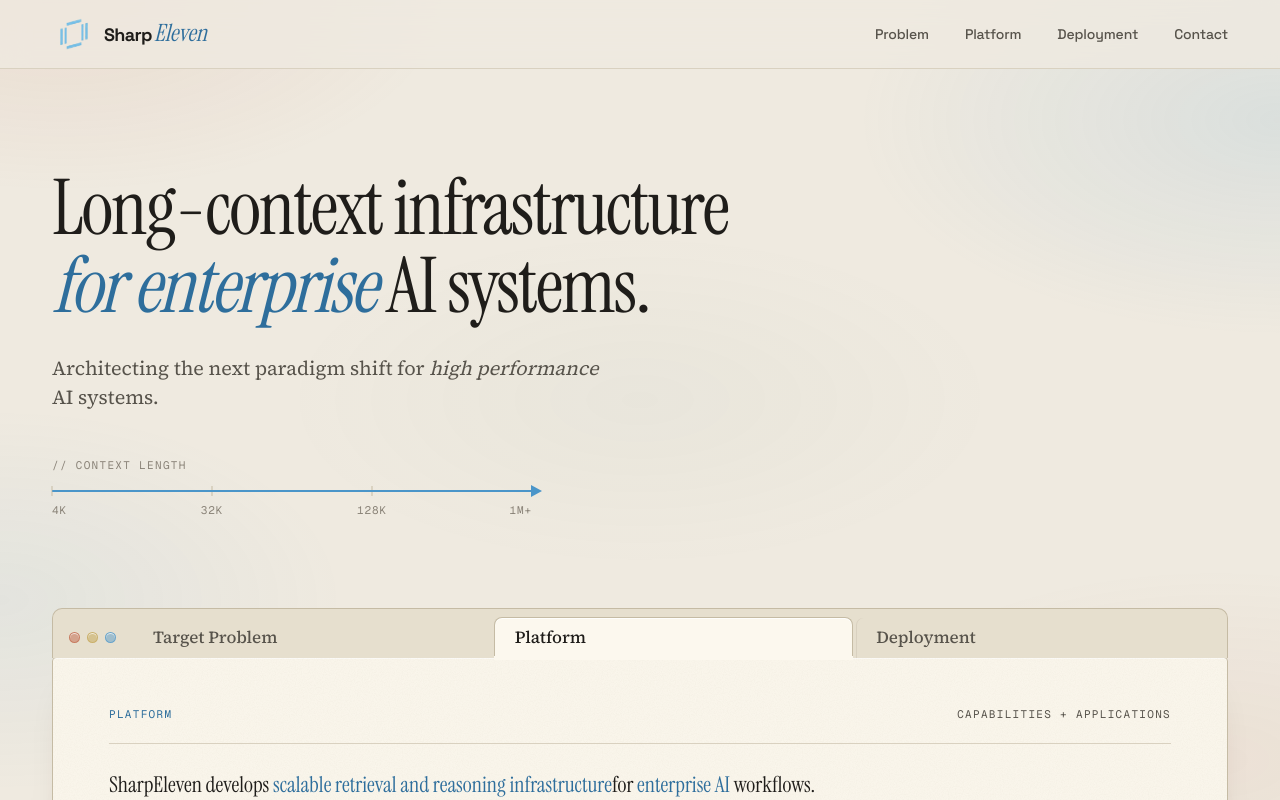
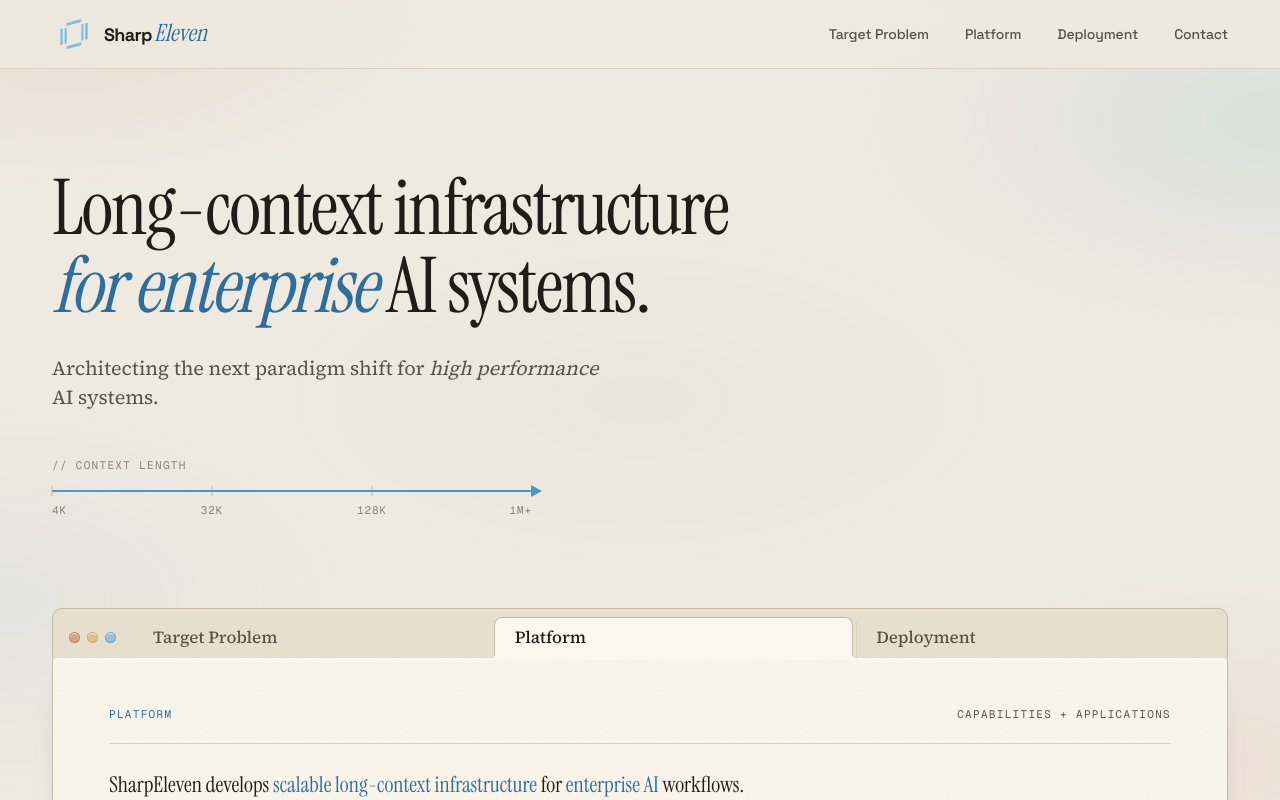
Before and after one commit to JJ-Xie/sharpeleven-website, a Next.js app: page / in a window 1280 px wide. Both pictures are taken after a click on the tab "Platform". Shown: the top 800 px of the page. Built offline with nearby package versions, Linux system fonts and the light colour scheme.

Commit message:
some more minor wording changes

```diff
--- a/components/Briefs.tsx
+++ b/components/Briefs.tsx
@@ -176,7 +176,7 @@ export function Briefs() {
                   <span className="doc-page">capabilities + applications</span>
                 </div>
                 <p className="doc-intro">
-                  SharpEleven develops <em>scalable retrieval and reasoning infrastructure</em>
+                  SharpEleven develops <em>scalable long-context infrastructure </em>
                   for <em>enterprise AI</em> workflows.
                 </p>
                 <div className="brief-two-col">
--- a/components/Nav.tsx
+++ b/components/Nav.tsx
@@ -36,7 +36,7 @@ export function Nav() {
             className="text-[14px] font-medium text-[color:var(--color-ink-2)] transition-colors hover:text-[color:var(--color-ink)]"
             style={{ fontFamily: "var(--font-sans)", letterSpacing: "-0.01em" }}
           >
-            Problem
+            Target Problem
           </a>
           <a
             href="#platform"
```
